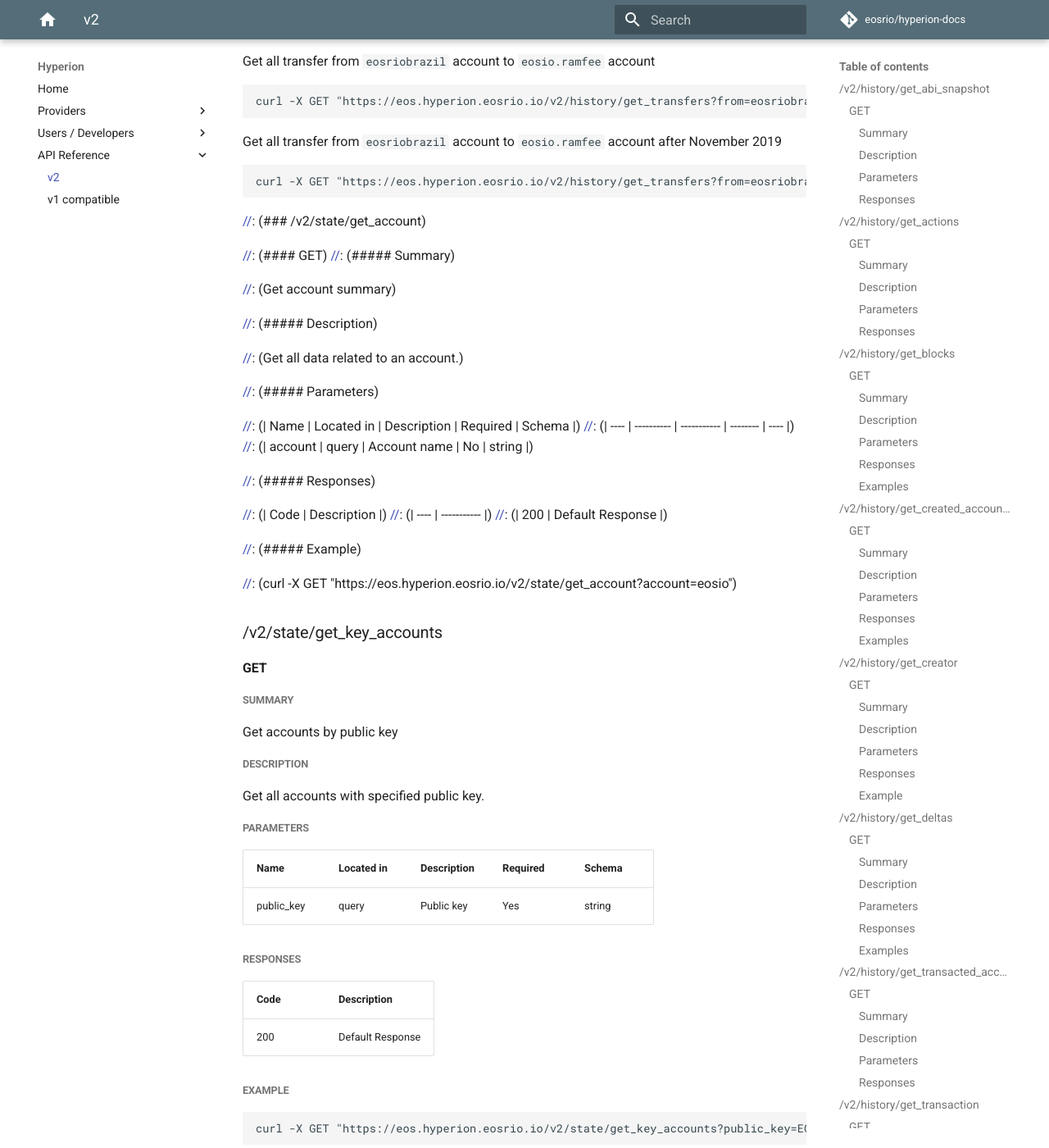
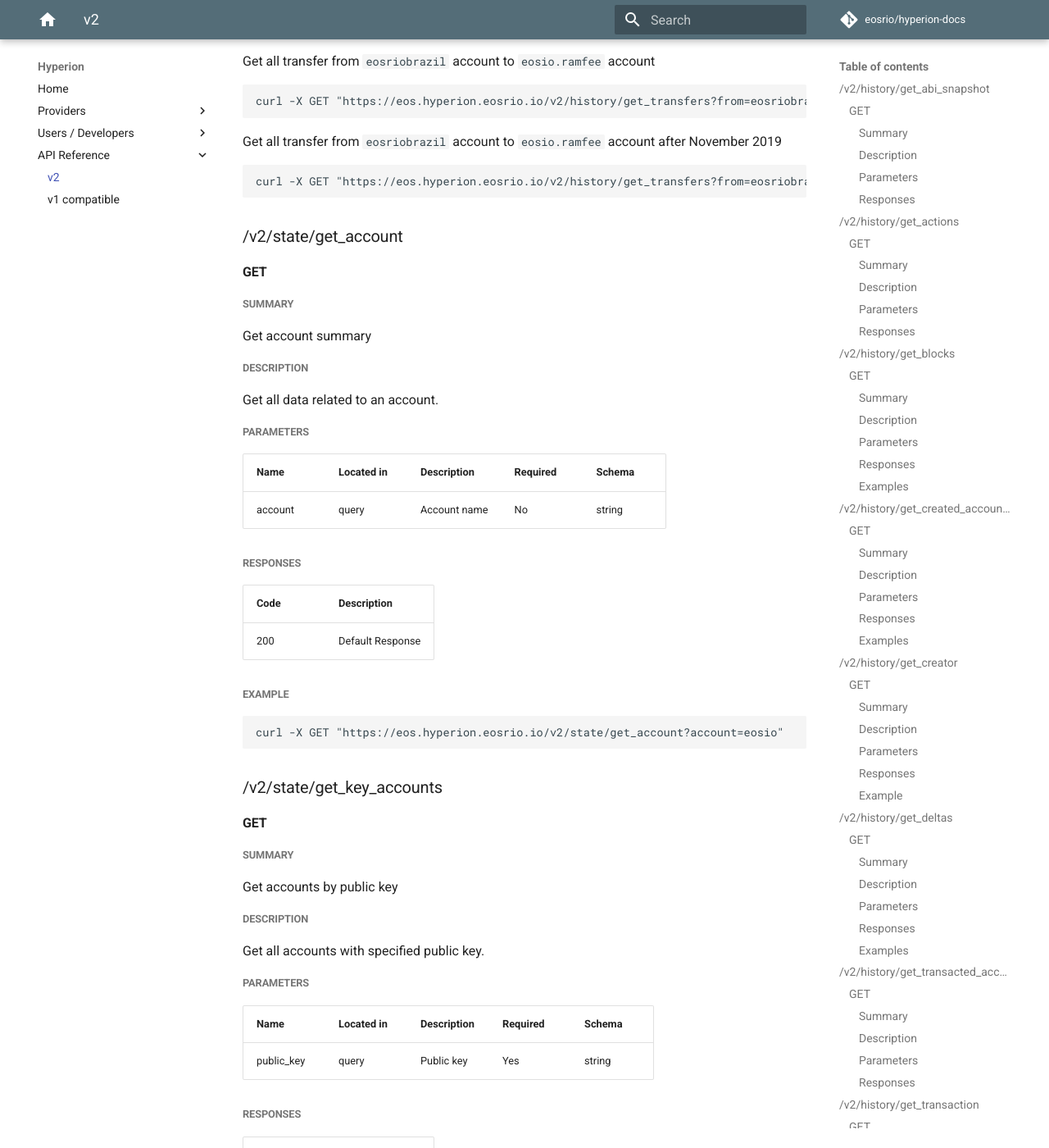
Before and after one commit to eosrio/hyperion-docs, an MkDocs documentation site: the page built from docs/v2.md, in a window 1280 px wide and 1400 px high, scrolled down 7962 px. Shown: the whole window at 82% size. Built offline with MkDocs 1.6.1 and Material for MkDocs 9.7.7, drawn with Linux system fonts in a browser that asks for light colours; comment, search, counter and statistics services are not loaded; some of the changed text lies outside the part shown.

````diff
--- a/docs/v2.md
+++ b/docs/v2.md
@@ -296,33 +296,33 @@ Get all transfer from `eosriobrazil` account to `eosio.ramfee` account after Nov
 curl -X GET "https://eos.hyperion.eosrio.io/v2/history/get_transfers?from=eosriobrazil&to=eosio.ramfee&after=2019-11-01T00:00:00.000Z"
 ```
 
-[//]: (### /v2/state/get_account)
+### /v2/state/get_account
 
-[//]: (#### GET)
-[//]: (##### Summary)
+#### GET
+##### Summary
 
-[//]: (Get account summary)
+Get account summary
 
-[//]: (##### Description)
+##### Description
 
-[//]: (Get all data related to an account.)
+Get all data related to an account.
 
-[//]: (##### Parameters)
+##### Parameters
 
-[//]: (| Name | Located in | Description | Required | Schema |)
-[//]: (| ---- | ---------- | ----------- | -------- | ---- |)
-[//]: (| account | query | Account name | No | string |)
+| Name | Located in | Description | Required | Schema |
+| ---- | ---------- | ----------- | -------- | ---- |
+| account | query | Account name | No | string |
 
-[//]: (##### Responses)
+##### Responses
 
-[//]: (| Code | Description |)
-[//]: (| ---- | ----------- |)
-[//]: (| 200 | Default Response |)
+| Code | Description |
+| ---- | ----------- |
+| 200 | Default Response |
 
-[//]: (##### Example)
-[//]: (```)
-[//]: (curl -X GET "https://eos.hyperion.eosrio.io/v2/state/get_account?account=eosio")
-[//]: (```)
+##### Example
+```
+curl -X GET "https://eos.hyperion.eosrio.io/v2/state/get_account?account=eosio"
+```
 
 ### /v2/state/get_key_accounts
 
@@ -368,6 +368,38 @@ Get all accounts with specified public key.
 | Name | Located in | Description | Required | Schema |
 | ---- | ---------- | ----------- | -------- | ---- |
 | public_key | body | Public key | Yes | string |
+
+##### Responses
+
+| Code | Description |
+| ---- | ----------- |
+| 200 | Default Response |
+
+##### Example
+```
+curl -X POST "https://eos.hyperion.eosrio.io/v2/state/get_key_accounts" -d '{"public_key":"EOS8fDDZm7ommT5XBf9MPYkRioXX6GeCUeSNkTpimdwKon5bNAVm7"}'
+```
+
+### /v2/state/get_links
+
+#### GET
+##### Summary
+
+Get permission links
+
+##### Description
+
+Get permission links from an account.
+
+##### Parameters
+
+| Name | Located in | Description | Required | Schema |
+| ---- | ---------- | ----------- | -------- | ---- |
+| account name | (query) | Account name | Yes | string |
+| code | (query) | Contract name | No | string |
+| action | (query) | Method name | No | string |
+| permission | (query) | Permission name | No | string |
+
 
 ##### Responses
 
````
Also changed, not shown: docs/chain.md (+2 -2 lines).
